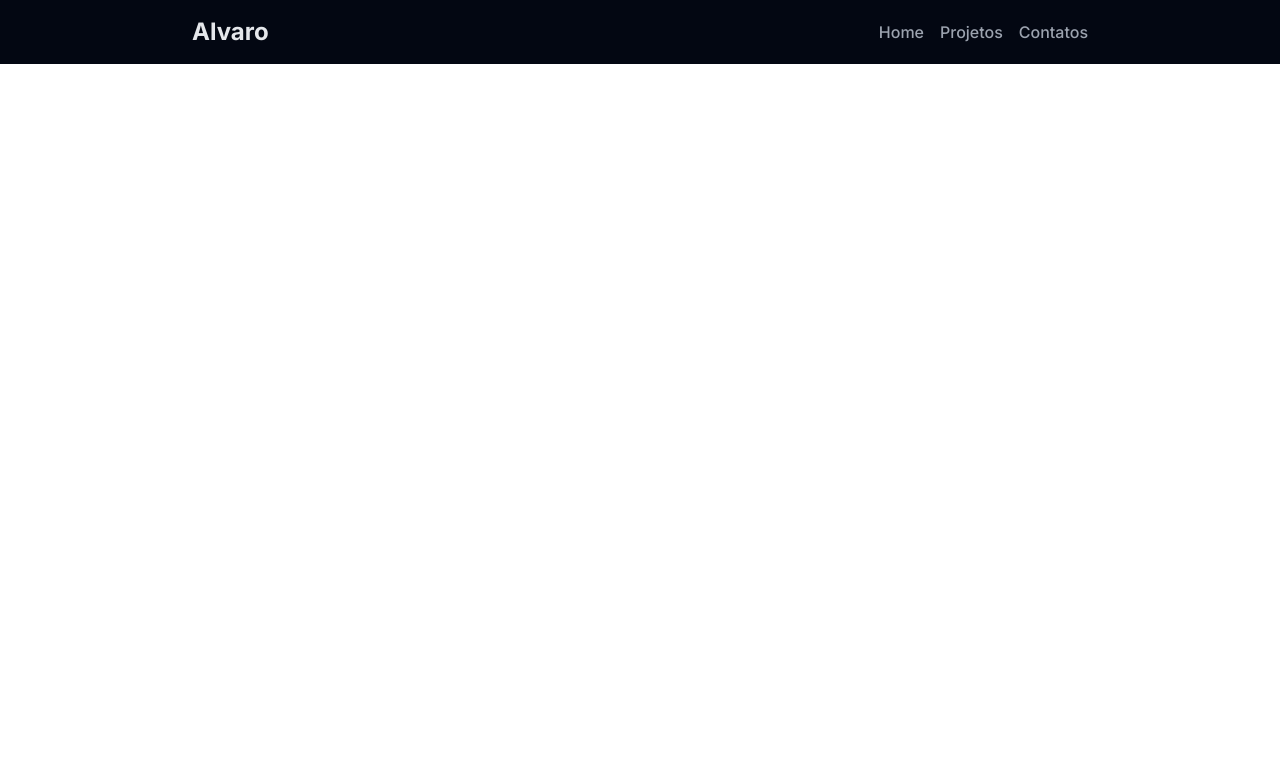
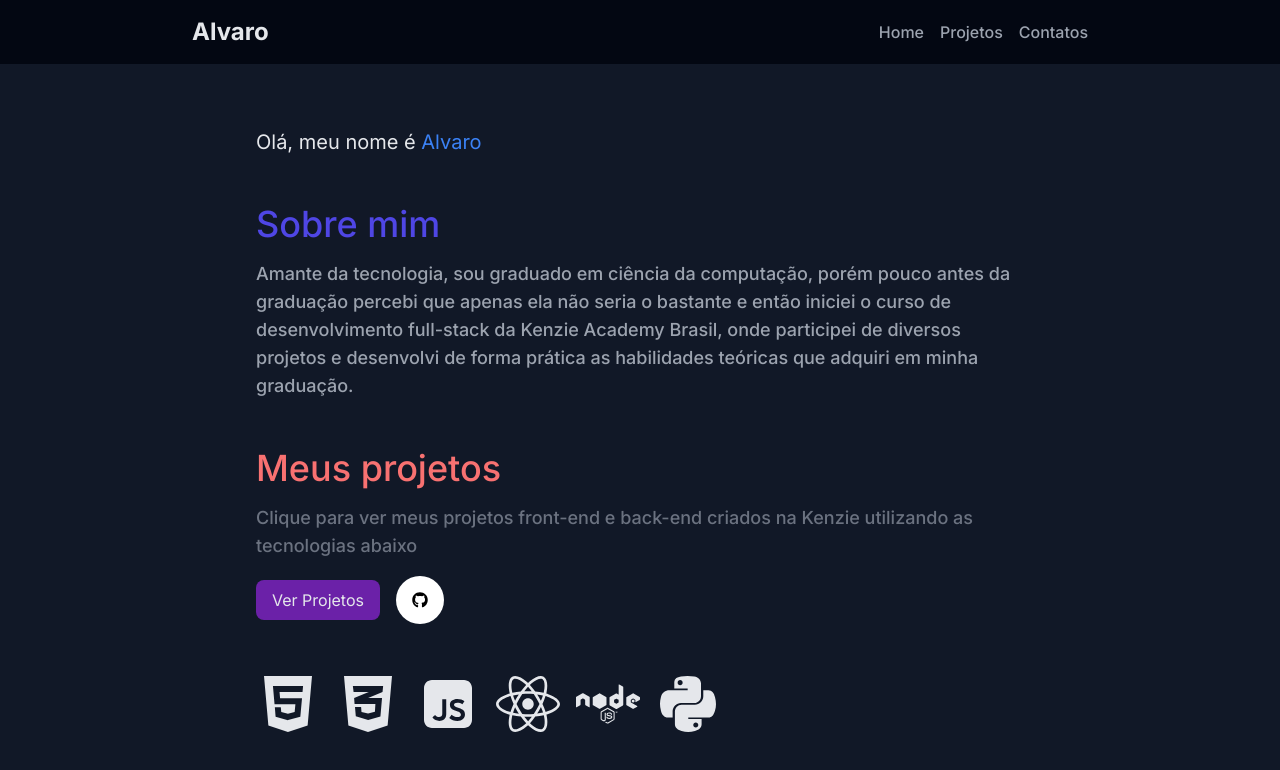
Before and after one commit to bitster22/portfolio, a React (Vite) app: page / in a window 1280 px wide. Shown: the top 770 px of the page. Built offline with nearby package versions, Linux system fonts and the light colour scheme.

Commit message:
feat: Página home finalizada

```diff
--- a/package.json
+++ b/package.json
@@ -12,6 +12,7 @@
   "dependencies": {
     "react": "^18.2.0",
     "react-dom": "^18.2.0",
+    "react-icons": "^4.12.0",
     "react-router-dom": "^6.20.1"
   },
   "devDependencies": {
--- a/src/App.jsx
+++ b/src/App.jsx
@@ -1,10 +1,12 @@
 import { Header } from "./components/Header";
 import "./index.css";
+import { RoutesMain } from "./routes/routesMain";
 
 export default function App() {
   return (
-    <>
-    <Header/>
-    </>
+    <div className=" bg-gray-900 min-h-screen">
+      <Header/>
+      <RoutesMain/>
+    </div>
   )
 }
--- /dev/null
+++ b/src/components/AboutMe.jsx
@@ -0,0 +1,14 @@
+export const AboutMe = () =>{
+    return(
+        <section className=" flex flex-col gap-4 my-4">
+            <h2 className=" text-4xl text-indigo-600 font-medium">Sobre mim</h2>
+            <p className=" font-medium text-lg text-gray-400">
+                Amante da tecnologia, sou graduado em ciência da computação,
+                porém pouco antes da graduação percebi que apenas ela não seria o bastante
+                e então iniciei o curso de desenvolvimento full-stack da Kenzie Academy Brasil,
+                onde participei de diversos projetos e desenvolvi de forma prática as habilidades
+                teóricas que adquiri em minha graduação.
+            </p>
+        </section>
+    )
+}
--- /dev/null
+++ b/src/components/ProjectsSection.jsx
@@ -0,0 +1,24 @@
+import { Link } from "react-router-dom"
+import { FaGithub, FaHtml5, FaCss3Alt, FaNode, FaReact, FaPython} from "react-icons/fa";
+import { RiJavascriptFill } from "react-icons/ri";
+
+export const ProjectsSection = () =>{
+    return(
+        <section className=" flex flex-col gap-4">
+            <h2 className=" text-4xl text-red-400 font-medium">Meus projetos</h2>
+            <span className="font-medium text-lg text-gray-500">Clique para ver meus projetos front-end e back-end criados na Kenzie utilizando as tecnologias abaixo</span>
+            <div className=" flex gap-4 items-center mb-8">
+                <Link to="/projects" className=" bg-purple-800 hover:bg-purple-500 p-2 px-4 rounded-lg">Ver Projetos</Link>
+                <a href="https://github.com/bitster22" target="_blank" className=" p-4 bg-white rounded-full" rel="noreferrer"><FaGithub color="#000000"/></a>
+            </div>
+            <div className=" flex gap-4 items-center" >
+                <FaHtml5 size="4rem"/>
+                <FaCss3Alt size="4rem"/>
+                <RiJavascriptFill size="4rem"/>
+                <FaReact size="4rem"/>
+                <FaNode size="4rem"/>
+                <FaPython size="4rem"/>
+            </div>
+        </section>
+    )
+}
--- /dev/null
+++ b/src/pages/Contacts.jsx
@@ -0,0 +1,5 @@
+export const Contacts = () =>{
+    return(
+        <div>contatos</div>
+    )
+}
--- /dev/null
+++ b/src/pages/Home.jsx
@@ -0,0 +1,12 @@
+import { AboutMe } from "../components/AboutMe"
+import { ProjectsSection } from "../components/ProjectsSection"
+
+export const Home = () =>{
+    return(
+        <main className=" font-inter text-gray-200 max-w-4xl mx-auto flex flex-col gap-8 p-16">
+            <h2 className=" text-xl">Olá, meu nome é <span className=" text-blue-500">Alvaro</span></h2>
+            <AboutMe/>
+            <ProjectsSection/>
+        </main>
+    )
+}
--- /dev/null
+++ b/src/pages/Projects.jsx
@@ -0,0 +1,5 @@
+export const Projects = () =>{
+    return(
+        <div>Projetos</div>
+    )
+}
--- /dev/null
+++ b/src/routes/RoutesMain.jsx
@@ -0,0 +1,14 @@
+import { Route, Routes } from "react-router-dom"
+import { Home } from "../pages/Home"
+import { Projects } from "../pages/Projects"
+import { Contacts } from "../pages/Contacts"
+
+export const RoutesMain = () =>{
+    return(
+        <Routes>
+            <Route path="/" element={<Home/>}/>
+            <Route path="/projects" element={<Projects/>}/>
+            <Route path="/contacts" element={<Contacts/>}/>
+        </Routes>
+    )
+}
```
Also changed, not shown: 1 other file (tests, documents, lock files or other folders).
